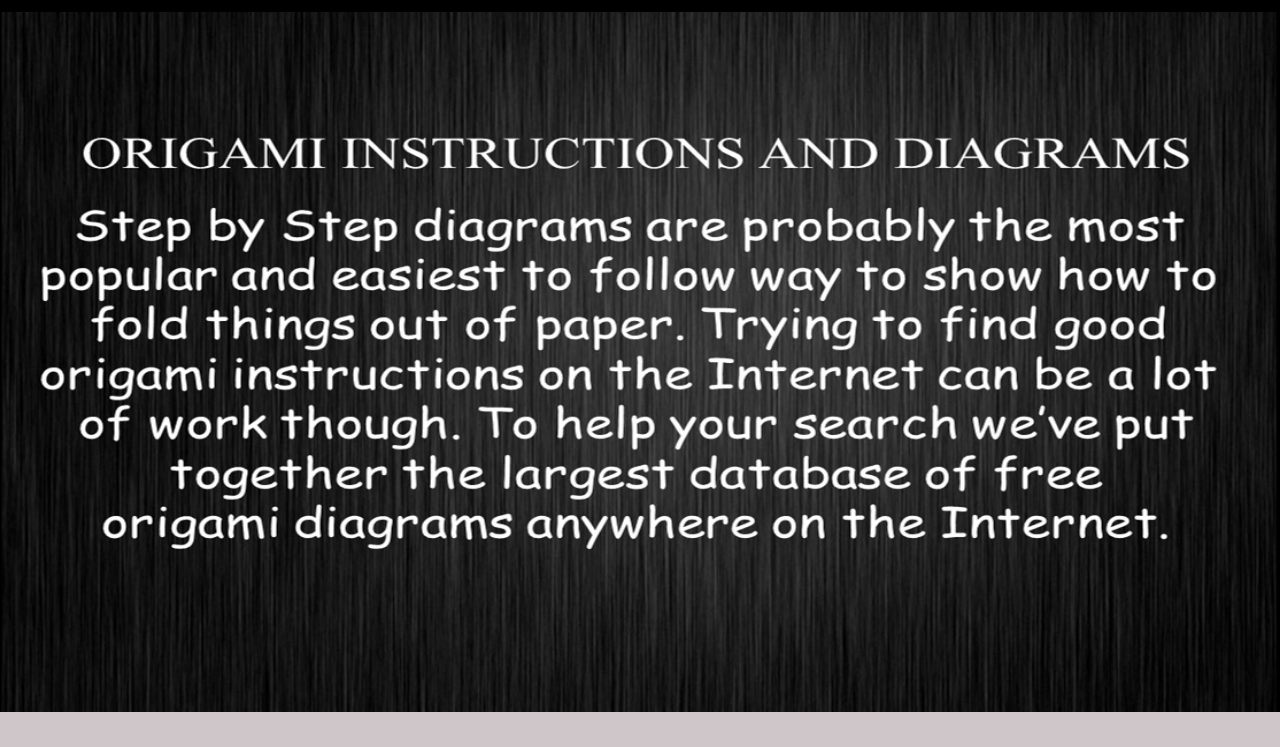
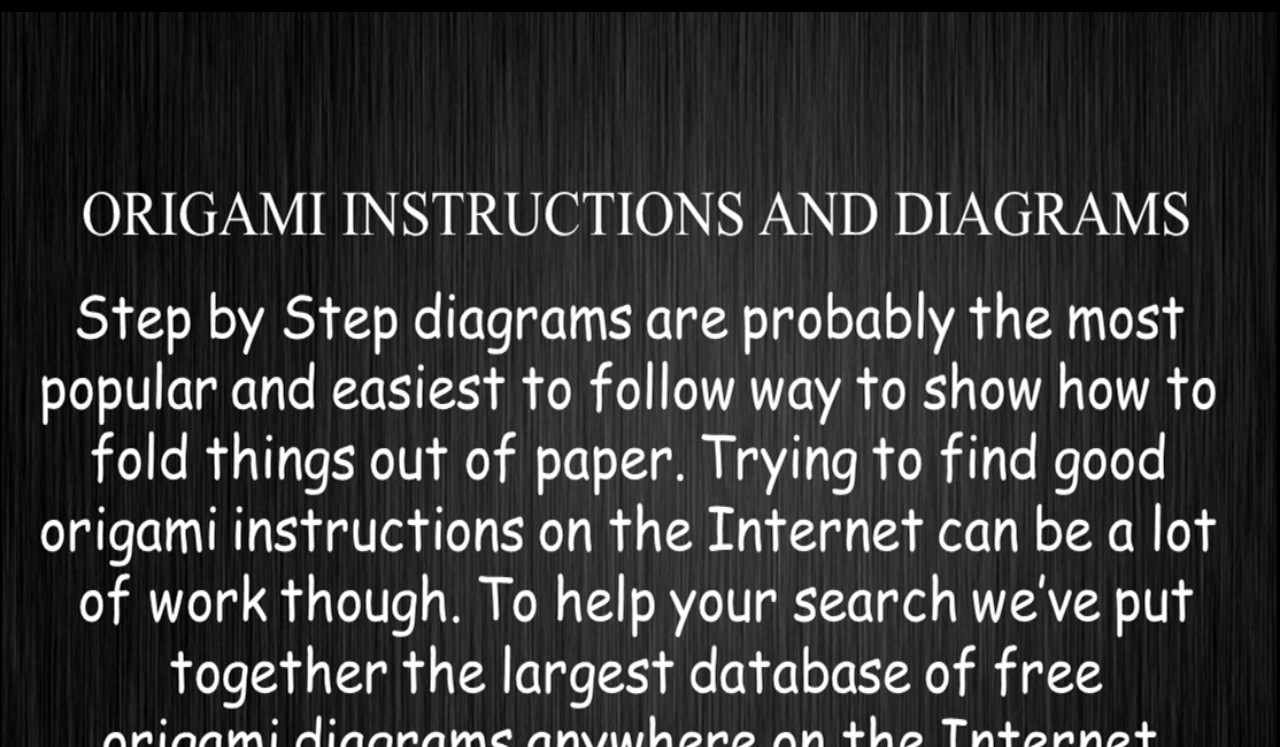
Before and after one commit to ananyamallick/origami__, a plain HTML site: page index.html in a window 1280 px wide. Shown: the part 53-800 px from the top of the page. Drawn offline with Linux system fonts and the light colour scheme.

Commit message:
Update index.html

```diff
--- a/index.html
+++ b/index.html
@@ -14,7 +14,7 @@
     </div>
 </div>
 <div class ="bodyimg">
-    <img src="ff.jpeg" height="700px" width="100%">
+    <img src="ff.jpeg" height="1000px" width="100%">
 </div>
 <div class ="grid">
     <div class ="origami">
```
